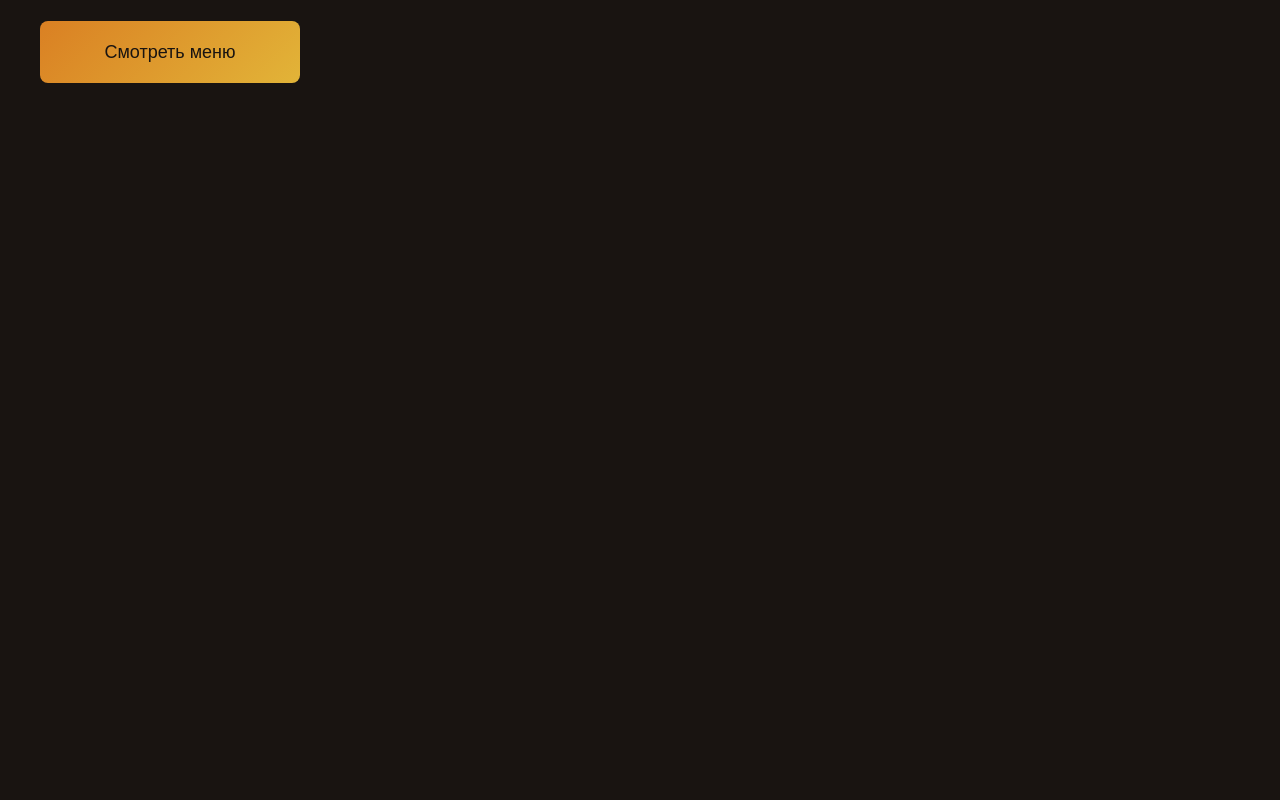
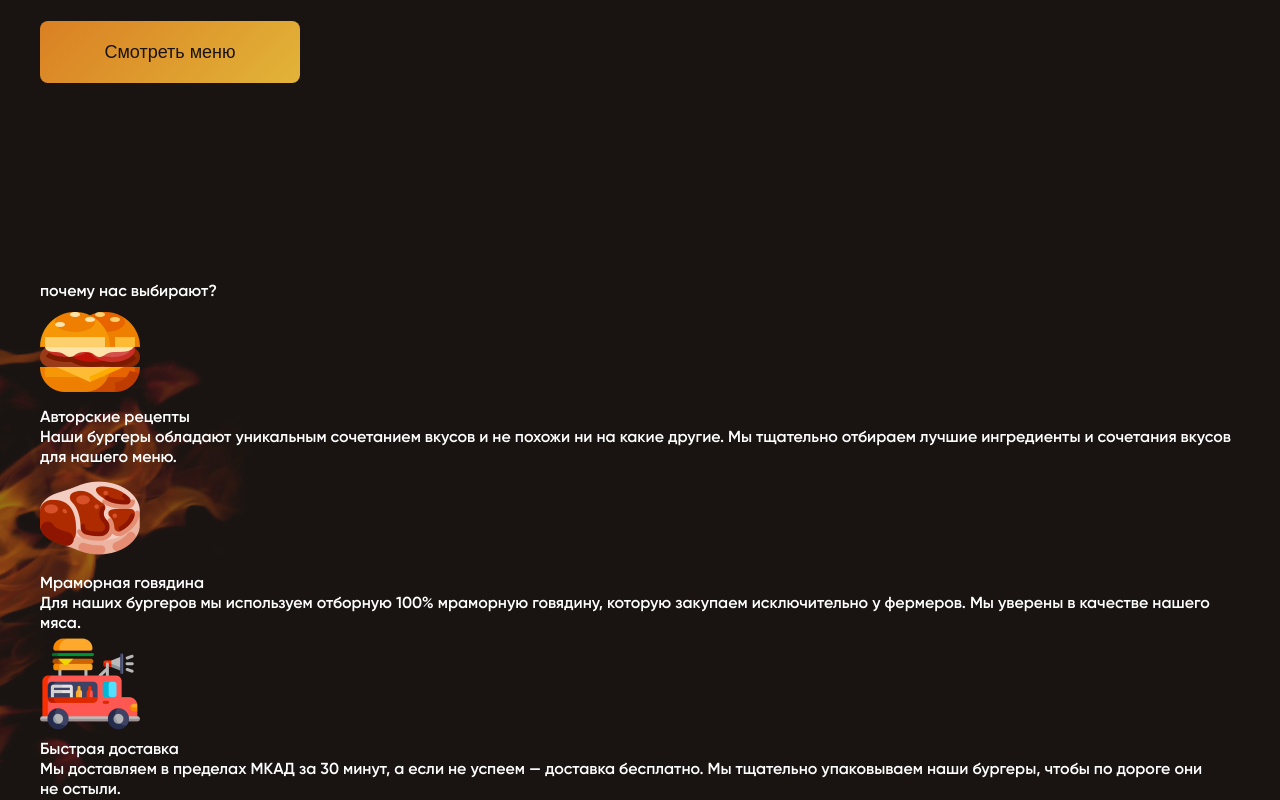
Before and after one commit to Neero711dev/burger_f, a plain HTML site: page index.html in a window 1280 px wide. Shown: the part 798-1598 px from the top of the page. Before the commit the page ends 1080 px from the top, so only its background shows below. Drawn offline with Linux system fonts and the light colour scheme.

Commit message:
2 block p1

```diff
--- a/index.html
+++ b/index.html
@@ -48,5 +48,35 @@
         </div>
     </section>
 </section>
+
+<section class="why">
+    <div class="container">
+        <div class="why-title">почему нас выбирают?</div>
+        <div class="why-items">
+            <div class="why-item">
+                <img src="images/burger.png" alt="burger" class="why-item-image">
+                <div class="why-item-title">Авторские рецепты</div>
+                <div class="why-item-text">Наши бургеры обладают уникальным сочетанием вкусов и не похожи ни на какие
+                    другие. Мы тщательно отбираем лучшие ингредиенты и сочетания вкусов для нашего меню.
+                </div>
+            </div>
+            <div class="why-item">
+                <img src="images/meat.png" alt="meat" class="why-item-image">
+                <div class="why-item-title">Мраморная говядина</div>
+                <div class="why-item-text">Для наших бургеров мы используем отборную 100% мраморную говядину, которую
+                    закупаем исключительно у фермеров. Мы уверены в качестве нашего мяса.
+                </div>
+            </div>
+            <div class="why-item">
+                <img src="images/food%20truck.png" alt="foodtr" class="why-item-image">
+                <div class="why-item-title">Быстрая доставка</div>
+                <div class="why-item-text">Мы доставляем в пределах МКАД за 30 минут, а если не успеем — доставка
+                    бесплатно. Мы тщательно упаковываем наши бургеры, чтобы по дороге они не остыли.
+                </div>
+            </div>
+        </div>
+    </div>
+</section>
+
 </body>
 </html>
--- a/styles/style.css
+++ b/styles/style.css
@@ -141,3 +141,7 @@ body {
     top: -123px;
     left: calc(100% - 991px);
 }
+
+.why {
+    background-image: url("../images/whybg.png");
+}
```
Also changed, not shown: images/burger.png (added), images/food truck.png (added), images/meat.png (added), images/whybg.png (added).
